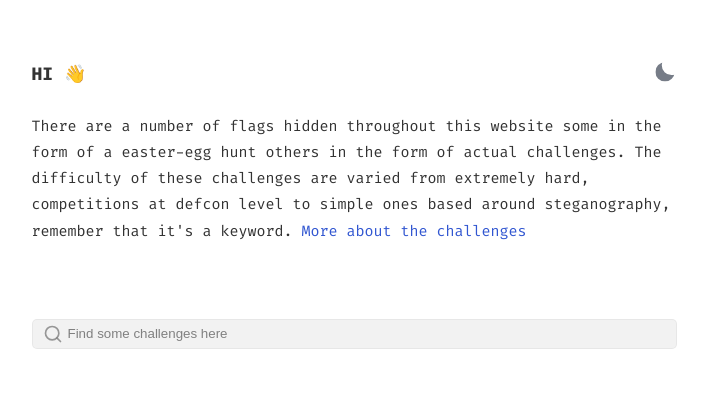
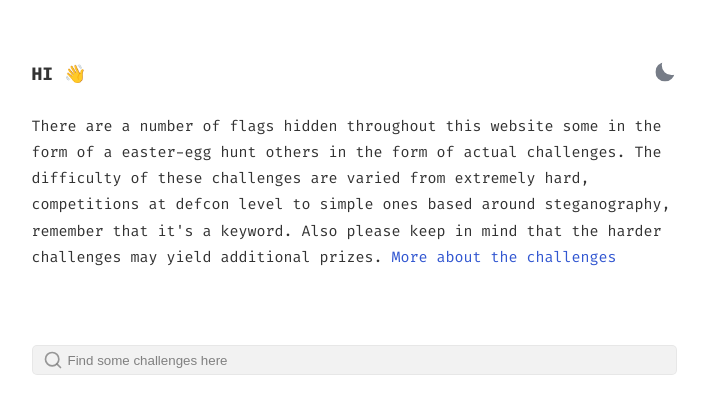
Before and after one commit to Jockky-dev/violet-rabbit-v2, a Jekyll site: the page built from index.html, in a window 1280 px wide. Shown: the top 414 px of the page, without its empty margins (286-994 px from the left). Built offline with Jekyll 4.4.1, drawn with Linux system fonts in a browser that asks for light colours.

Commit message:
update forint page

```diff
--- a/about.html
+++ b/about.html
@@ -38,7 +38,7 @@ layout: default
             In typography, all caps (short for "all capitals") refers to text or a font in which all letters are capital letters,
             for example: TEXT IN ALL CAPS
         </p>
-    </div><br>
+    </div>
        <h1>Noun</h1>
     <div class="bio">
             To adopt or be in a position in which one's weight is supported by one's buttocks
--- a/index.html
+++ b/index.html
@@ -12,6 +12,7 @@ layout: default
         There are a number of flags hidden throughout this website some in the form of a easter-egg hunt
         others in the form of actual challenges. The difficulty of these challenges are varied from extremely
         hard, competitions at defcon level to simple ones based around steganography, remember that it's a keyword.
+        Also please keep in mind that the harder challenges may yield additional prizes.
         <a href="{{ site.baseurl }}/about"> More about the challenges</a>
         </p>
     </div>
```
Also changed, not shown: 1 other file.
